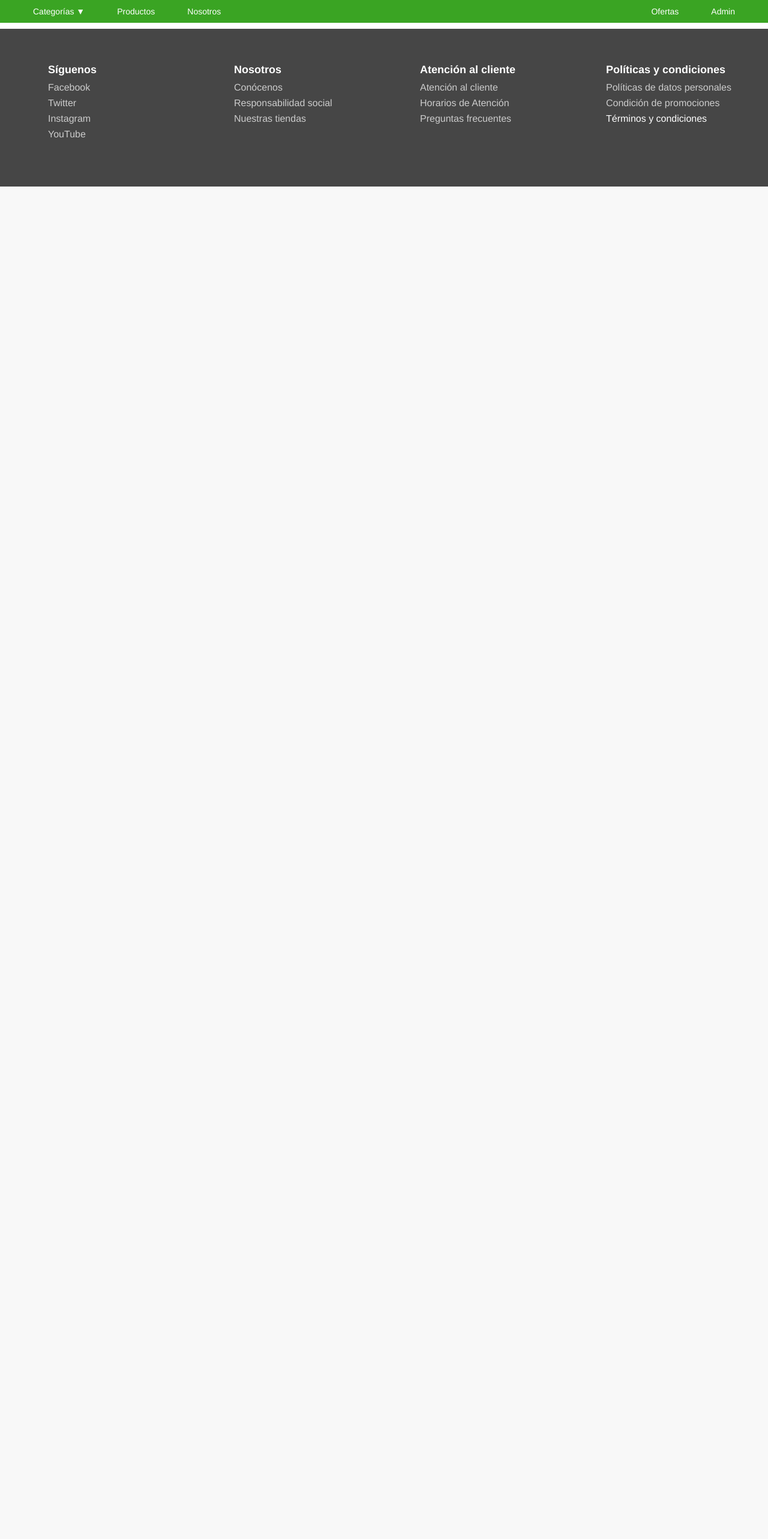
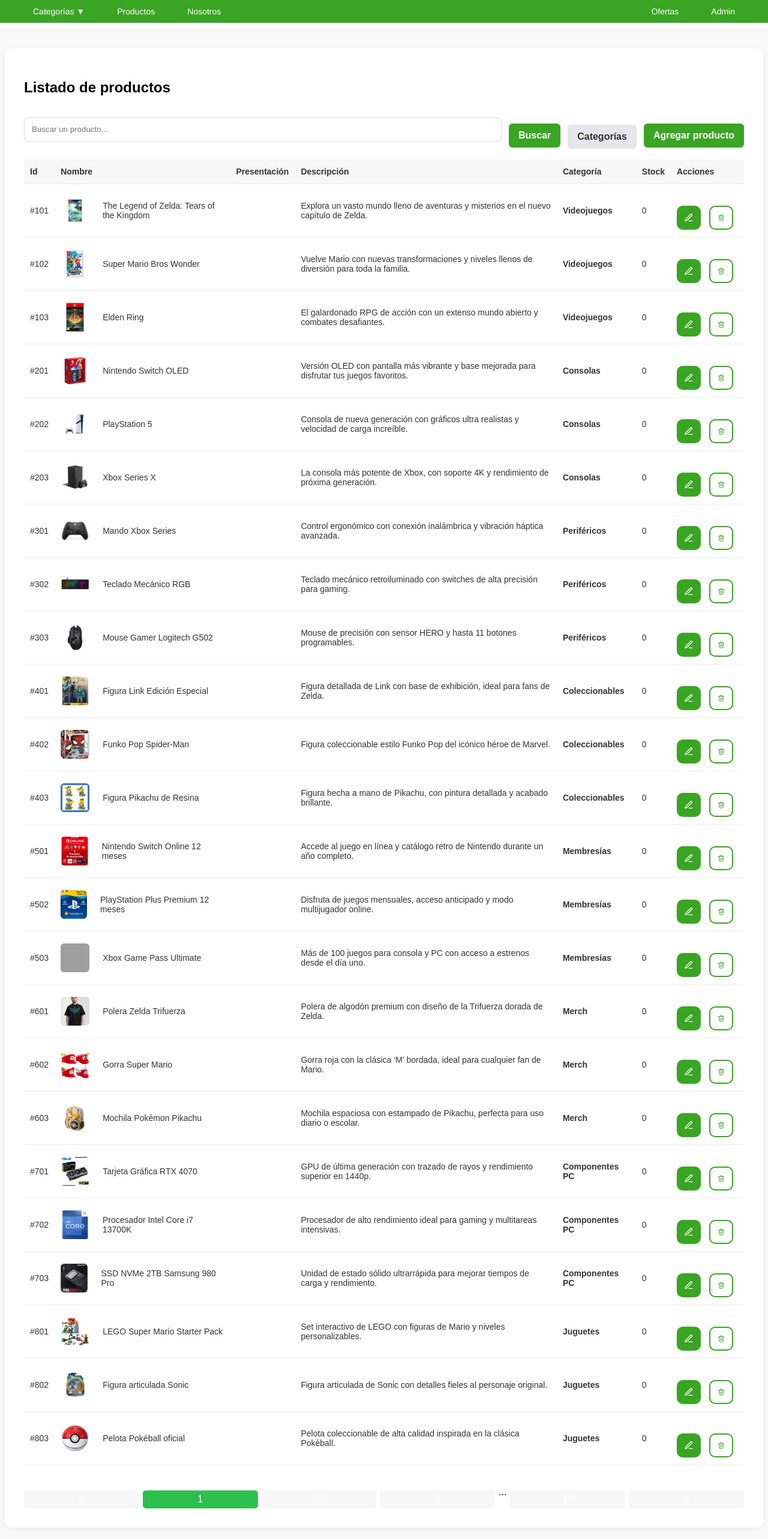
Before and after one commit to 20222515/PROYPROGWEB2025-2, a React (Vite) app in the folder PROYECTOPROGRAWEB2025-2/: page /admin/productos in a window 1280 px wide. Shown: the part 60-2626 px from the top of the page at 60% size. Before the commit the page ends 800 px from the top, so only its background shows below. Built offline with nearby package versions, Linux system fonts and the light colour scheme; grey boxes are pictures that could not be loaded.

Commit message:
WIP: admin product list, css y actualizaciones

```diff
--- a/PROYECTOPROGRAWEB2025-2/src/App.jsx
+++ b/PROYECTOPROGRAWEB2025-2/src/App.jsx
@@ -24,7 +24,7 @@
 import Pagoqr from "./components/Checkout/PagoQr.jsx";
 import PagoTarjeta from "./components/Checkout/PagoTarjeta.jsx";
 import PedidoCompleto from "./components/Checkout/CompraCompleta.jsx";
-
+import ProductosPage from "./pages/Admin/ProductosPage.jsx";
 export default function App() {
   return (
     <UserProvider>
@@ -51,12 +51,10 @@
 
               {/* Panel de administrador */}
               <Route path="/admin" element={<Admin />} />
+              <Route path="/admin/productos" element={<ProductosPage />} />
               <Route path="/admin/usuarios" element={<ListaUsuarios />} />
               <Route path="/admin/usuarios/:id" element={<UsuarioDetalle />} />
-              <Route
-                path="/admin/usuarios/:id/orden/:ordenId"
-                element={<DetalleOrden />}
-              />
+              <Route path="/admin/usuarios/:id/orden/:ordenId" element={<DetalleOrden />} />
               <Route path="/admin/ordenes" element={<ListaOrdenes />} />
               <Route path="/admin/ordenes/:id" element={<DetalleOrden />} />
 
--- a/PROYECTOPROGRAWEB2025-2/src/components/Admin/AdminOrders.jsx
+++ b/PROYECTOPROGRAWEB2025-2/src/components/Admin/AdminOrders.jsx
@@ -34,9 +34,8 @@
       <div className="orders-header">
         <h3>Listado de órdenes</h3>
         <div className="orders-actions">
-          <Link to="/productos" className="btn-ver-productos">
-            Ver productos
-          </Link>
+          <Link to="/admin/productos" className="btn-ver-productos">Ver productos</Link>
+          {/* keep a button that navigates to admin orders list for full view */}
           <button
             onClick={handleVerTodas}
             className="btn-ver-todas"
--- /dev/null
+++ b/PROYECTOPROGRAWEB2025-2/src/components/ProductListTable.css
@@ -0,0 +1,127 @@
+.product-list-table {
+  background: #fff;
+  border-radius: 12px;
+  padding: 32px;
+  box-shadow: 0 2px 8px rgba(0,0,0,0.06);
+  margin: 32px auto;
+  max-width: 1200px;
+}
+.product-list-table h2 {
+  font-size: 1.5rem;
+  font-weight: 700;
+  margin-bottom: 24px;
+}
+.table-actions {
+  display: flex;
+  gap: 12px;
+  margin-bottom: 18px;
+  align-items: center;
+  flex-wrap: wrap;
+}
+.product-list-table .table-actions .search-input {
+  flex: 1 1 240px; /* grow, shrink, base */
+  padding: 8px 12px;
+  border-radius: 6px;
+  border: 1px solid #ddd;
+  min-width: 160px;
+  box-sizing: border-box;
+  height: 40px;
+}
+
+/* Buttons inside the actions row should keep their natural width */
+.product-list-table .table-actions button {
+  flex: 0 0 auto;
+  width: auto;
+  padding: 8px 16px;
+  border-radius: 6px;
+  font-weight: 600;
+  cursor: pointer;
+  border: none;
+  display: inline-flex;
+  align-items: center;
+  justify-content: center;
+  height: 40px;
+  box-sizing: border-box;
+  line-height: 1;
+  vertical-align: middle;
+}
+
+.product-list-table .table-actions .btn-green {
+  background: #3AA423;
+  color: #fff;
+}
+
+.product-list-table .table-actions .btn-grey {
+  background: #e5e7eb;
+  color: #333;
+}
+.product-table {
+  width: 100%;
+  border-collapse: collapse;
+  margin-bottom: 18px;
+}
+.product-table th, .product-table td {
+  padding: 12px 10px;
+  border-bottom: 1px solid #eee;
+  text-align: left;
+}
+.product-table th {
+  background: #f7f7f7;
+  font-weight: 700;
+}
+.product-img {
+  width: 48px;
+  height: 48px;
+  object-fit: cover;
+  border-radius: 6px;
+  margin-right: 10px;
+  display: block;
+}
+.btn-edit, .btn-delete {
+  background: none;
+  border: none;
+  font-size: 18px;
+  cursor: pointer;
+  margin-right: 8px;
+  width: 40px;
+  height: 40px;
+  display: inline-flex;
+  align-items: center;
+  justify-content: center;
+  border-radius: 10px;
+  transition: transform 0.12s ease, box-shadow 0.12s ease;
+}
+.btn-edit {
+  /* green filled button with white icon */
+  background: #3AA423;
+  color: #fff;
+  box-shadow: 0 2px 6px rgba(58,164,35,0.12);
+}
+.btn-delete {
+  /* white button with green border and green icon */
+  background: #fff;
+  color: #3AA423;
+  border: 2px solid #3AA423;
+}
+
+.btn-edit:hover, .btn-delete:hover {
+  transform: translateY(-2px);
+  box-shadow: 0 6px 12px rgba(0,0,0,0.08);
+}
+.pagination {
+  display: flex;
+  gap: 6px;
+  align-items: center;
+  justify-content: flex-end;
+}
+.pagination button {
+  background: #f7f7f7;
+  border: none;
+  border-radius: 5px;
+  padding: 6px 12px;
+  cursor: pointer;
+}
+.pagination .active {
+  background: #2dbf4e;
+  color: #fff;
+}
--- /dev/null
+++ b/PROYECTOPROGRAWEB2025-2/src/components/ProductListTable.jsx
@@ -0,0 +1,93 @@
+import React from "react";
+import productos from "../data/productos";
+import "./ProductListTable.css";
+
+const ProductListTable = () => {
+  return (
+    <div className="product-list-table">
+      <h2>Listado de productos</h2>
+      <div className="table-actions">
+        <input type="text" placeholder="Buscar un producto..." className="search-input" />
+        <button className="btn-green">Buscar</button>
+        <button className="btn-grey">Categorías</button>
+        <button className="btn-green">Agregar producto</button>
+      </div>
+      <table className="product-table">
+        <thead>
+          <tr>
+            <th>Id</th>
+            <th>Nombre</th>
+            <th>Presentación</th>
+            <th>Descripción</th>
+            <th>Categoría</th>
+            <th>Stock</th>
+            <th>Acciones</th>
+          </tr>
+        </thead>
+        <tbody>
+          {productos.map((prod) => (
+            <tr key={prod.id}>
+              <td>#{prod.id}</td>
+              <td>
+                <div style={{ display: 'flex', alignItems: 'center', gap: '12px' }}>
+                  {(() => {
+                    const imgPath = prod.imagen
+                      ? (prod.imagen.startsWith("/") || prod.imagen.startsWith("http") ? prod.imagen : `/${prod.imagen}`)
+                      : "/unknown.jpg";
+                    return (
+                      <img
+                        src={imgPath}
+                        alt={prod.nombre}
+                        className="product-img"
+                        onError={(e) => {
+                          e.currentTarget.onerror = null;
+                          e.currentTarget.src = "/unknown.jpg";
+                        }}
+                      />
+                    );
+                  })()}
+                  <span>{prod.nombre}</span>
+                </div>
+              </td>
+              <td>{prod.presentacion || ""}</td>
+              <td>{prod.descripcion}</td>
+              <td><b>{prod.categoria}</b></td>
+              <td>{prod.stock ?? ""}</td>
+              <td>
+                <div style={{ display: 'flex', gap: '6px', justifyContent: 'center' }}>
+                  <button className="btn-edit" title="Editar producto" aria-label="Editar">
+                    <svg width="18" height="18" viewBox="0 0 24 24" fill="none" stroke="currentColor" strokeWidth="2" strokeLinecap="round" strokeLinejoin="round" xmlns="http://www.w3.org/2000/svg">
+                      <path d="M12 20h9" />
+                      <path d="M16.5 3.5a2.121 2.121 0 0 1 3 3L7 19l-4 1 1-4L16.5 3.5z" />
+                    </svg>
+                  </button>
+                  <button className="btn-delete" title="Eliminar producto" aria-label="Eliminar">
+                    <svg width="18" height="18" viewBox="0 0 24 24" fill="none" stroke="currentColor" strokeWidth="2" strokeLinecap="round" strokeLinejoin="round" xmlns="http://www.w3.org/2000/svg">
+                      <polyline points="3 6 5 6 21 6" />
+                      <path d="M19 6l-1 14a2 2 0 0 1-2 2H8a2 2 0 0 1-2-2L5 6" />
+                      <path d="M10 11v6" />
+                      <path d="M14 11v6" />
+                      <path d="M9 6V4a2 2 0 0 1 2-2h2a2 2 0 0 1 2 2v2" />
+                    </svg>
+                  </button>
+                </div>
+              </td>
+            </tr>
+          ))}
+        </tbody>
+      </table>
+      {/* Paginación (estructura lista) */}
+      <div className="pagination">
+        <button>{"<"}</button>
+        <button className="active">1</button>
+        <button>2</button>
+        <button>3</button>
+        <span>...</span>
+        <button>10</button>
+        <button>{">"}</button>
+      </div>
+    </div>
+  );
+};
+
+export default ProductListTable;
--- a/PROYECTOPROGRAWEB2025-2/src/data/productos.js
+++ b/PROYECTOPROGRAWEB2025-2/src/data/productos.js
@@ -5,7 +5,8 @@
     nombre: "The Legend of Zelda: Tears of the Kingdom",
     categoria: "Videojuegos",
     precio: 229.99,
-    imagen: "zelda.jpg",
+  imagen: "/zelda.jpg",
+    stock: 0,
     descripcion: "Explora un vasto mundo lleno de aventuras y misterios en el nuevo capítulo de Zelda."
   },
   {
@@ -13,7 +14,8 @@
     nombre: "Super Mario Bros Wonder",
     categoria: "Videojuegos",
     precio: 209.99,
-    imagen: "mario-wonder.jpg",
+  imagen: "/mario-wonder.jpg",
+    stock: 0,
     descripcion: "Vuelve Mario con nuevas transformaciones y niveles llenos de diversión para toda la familia."
   },
   {
@@ -21,7 +23,8 @@
     nombre: "Elden Ring",
     categoria: "Videojuegos",
     precio: 265.99,
-    imagen: "elden-ring.jpg",
+  imagen: "/elden-ring.jpg",
+    stock: 0,
     descripcion: "El galardonado RPG de acción con un extenso mundo abierto y combates desafiantes."
   },
 
@@ -31,7 +34,8 @@
     nombre: "Nintendo Switch OLED",
     categoria: "Consolas",
     precio: 1329.99,
-    imagen: "switch-oled.jpg",
+  imagen: "/switch-oled.jpg",
+    stock: 0,
     descripcion: "Versión OLED con pantalla más vibrante y base mejorada para disfrutar tus juegos favoritos."
   },
   {
@@ -39,7 +43,8 @@
     nombre: "PlayStation 5",
     categoria: "Consolas",
     precio: 2279.99,
-    imagen: "ps5.jpg",
+  imagen: "/ps5.jpg",
+    stock: 0,
     descripcion: "Consola de nueva generación con gráficos ultra realistas y velocidad de carga increíble."
   },
   {
@@ -47,7 +52,8 @@
     nombre: "Xbox Series X",
     categoria: "Consolas",
     precio: 2203.99,
-    imagen: "xbox-series-x.jpg",
+  imagen: "/xbox-series-x.jpg",
+    stock: 0,
     descripcion: "La consola más potente de Xbox, con soporte 4K y rendimiento de próxima generación."
   },
 
@@ -57,7 +63,8 @@
     nombre: "Mando Xbox Series",
     categoria: "Periféricos",
     precio: 949.99,
-    imagen: "xbox-controller.jpg",
+  imagen: "/xbox-controller.jpg",
+    stock: 0,
     descripcion: "Control ergonómico con conexión inalámbrica y vibración háptica avanzada."
   },
   {
@@ -65,7 +72,8 @@
     nombre: "Teclado Mecánico RGB",
     categoria: "Periféricos",
     precio: 493.99,
-    imagen: "teclado-rgb.jpg",
+  imagen: "/teclado-rgb.jpg",
+    stock: 0,
     descripcion: "Teclado mecánico retroiluminado con switches de alta precisión para gaming."
   },
   {
@@ -73,7 +81,8 @@
     nombre: "Mouse Gamer Logitech G502",
     categoria: "Periféricos",
     precio: 341.99,
-    imagen: "mouse-g502.jpg",
+  imagen: "/mouse-g502.jpg",
+    stock: 0,
     descripcion: "Mouse de precisión con sensor HERO y hasta 11 botones programables."
   },
 
@@ -83,7 +92,8 @@
     nombre: "Figura Link Edición Especial",
     categoria: "Coleccionables",
     precio: 151.99,
-    imagen: "link-figure.jpg",
+  imagen: "/link-figure.jpg",
+    stock: 0,
     descripcion: "Figura detallada de Link con base de exhibición, ideal para fans de Zelda."
   },
   {
@@ -91,7 +101,8 @@
     nombre: "Funko Pop Spider-Man",
     categoria: "Coleccionables",
     precio: 75.99,
-    imagen: "funko-spiderman.jpg",
+  imagen: "/funko-spiderman.jpg",
+    stock: 0,
     descripcion: "Figura coleccionable estilo Funko Pop del icónico héroe de Marvel."
   },
   {
@@ -99,7 +110,8 @@
     nombre: "Figura Pikachu de Resina",
     categoria: "Coleccionables",
     precio: 113.99,
-    imagen: "pikachu-figure.jpg",
+  imagen: "/pikachu-figure.jpg",
+    stock: 0,
     descripcion: "Figura hecha a mano de Pikachu, con pintura detallada y acabado brillante."
   },
 
@@ -109,7 +121,8 @@
     nombre: "Nintendo Switch Online 12 meses",
     categoria: "Membresías",
     precio: 151.99,
-    imagen: "nintendo-online.jpg",
+  imagen: "/nintendo-online.jpg",
+    stock: 0,
     descripcion: "Accede al juego en línea y catálogo retro de Nintendo durante un año completo."
   },
   {
@@ -117,7 +130,8 @@
     nombre: "PlayStation Plus Premium 12 meses",
     categoria: "Membresías",
     precio: 303.99,
-    imagen: "ps-plus.jpg",
+  imagen: "/ps-plus.jpg",
+    stock: 0,
     descripcion: "Disfruta de juegos mensuales, acceso anticipado y modo multijugador online."
   },
   {
@@ -125,7 +139,8 @@
     nombre: "Xbox Game Pass Ultimate",
     categoria: "Membresías",
     precio: 227.99,
-    imagen: "game-pass.jpg",
+  imagen: "/game-pass.jpg",
+    stock: 0,
     descripcion: "Más de 100 juegos para consola y PC con acceso a estrenos desde el día uno."
   },
 
@@ -135,7 +150,8 @@
     nombre: "Polera Zelda Trifuerza",
     categoria: "Merch",
     precio: 133.99,
-    imagen: "polera-zelda.jpg",
+  imagen: "/polera-zelda.jpg",
+    stock: 0,
     descripcion: "Polera de algodón premium con diseño de la Trifuerza dorada de Zelda."
   },
   {
@@ -143,7 +159,8 @@
     nombre: "Gorra Super Mario",
     categoria: "Merch",
     precio: 94.99,
-    imagen: "gorra-mario.jpg",
+  imagen: "/gorra-mario.jpg",
+    stock: 0,
     descripcion: "Gorra roja con la clásica ‘M’ bordada, ideal para cualquier fan de Mario."
   },
   {
@@ -151,7 +168,8 @@
     nombre: "Mochila Pokémon Pikachu",
     categoria: "Merch",
     precio: 189.99,
-    imagen: "mochila-pokemon.jpg",
+  imagen: "/mochila-pokemon.jpg",
+    stock: 0,
     descripcion: "Mochila espaciosa con estampado de Pikachu, perfecta para uso diario o escolar."
   },
 
@@ -161,7 +179,8 @@
     nombre: "Tarjeta Gráfica RTX 4070",
     categoria: "Componentes PC",
     precio: 3039.99,
-    imagen: "rtx4070.jpg",
+  imagen: "/rtx4070.jpg",
+    stock: 0,
     descripcion: "GPU de última generación con trazado de rayos y rendimiento superior en 1440p."
   },
   {
@@ -169,7 +188,8 @@
     nombre: "Procesador Intel Core i7 13700K",
     categoria: "Componentes PC",
     precio: 1633.99,
-    imagen: "intel-i7.jpg",
+  imagen: "/intel-i7.jpg",
+    stock: 0,
     descripcion: "Procesador de alto rendimiento ideal para gaming y multitareas intensivas."
   },
   {
@@ -177,7 +197,8 @@
     nombre: "SSD NVMe 2TB Samsung 980 Pro",
     categoria: "Componentes PC",
     precio: 873.99,
-    imagen: "ssd-980pro.jpg",
+  imagen: "/ssd-980pro.jpg",
+    stock: 0,
     descripcion: "Unidad de estado sólido ultrarrápida para mejorar tiempos de carga y rendimiento."
   },
 
@@ -187,7 +208,8 @@
     nombre: "LEGO Super Mario Starter Pack",
     categoria: "Juguetes",
     precio: 265.99,
-    imagen: "lego-mario.jpg",
+  imagen: "/lego-mario.jpg",
+    stock: 0,
     descripcion: "Set interactivo de LEGO con figuras de Mario y niveles personalizables."
   },
   {
@@ -195,7 +217,8 @@
     nombre: "Figura articulada Sonic",
     categoria: "Juguetes",
     precio: 94.99,
-    imagen: "sonic-figure.jpg",
+  imagen: "/sonic-figure.jpg",
+    stock: 0,
     descripcion: "Figura articulada de Sonic con detalles fieles al personaje original."
   },
   {
@@ -203,7 +226,8 @@
     nombre: "Pelota Pokéball oficial",
     categoria: "Juguetes",
     precio: 56.99,
-    imagen: "pokeball.jpg",
+  imagen: "/pokeball.jpg",
+    stock: 0,
     descripcion: "Pelota coleccionable de alta calidad inspirada en la clásica Pokéball."
   }
 ];
--- /dev/null
+++ b/PROYECTOPROGRAWEB2025-2/src/pages/Admin/ProductosPage.jsx
@@ -0,0 +1,12 @@
+import React from "react";
+import ProductListTable from "../../components/ProductListTable";
+
+const ProductosPage = () => {
+  return (
+    <main>
+      <ProductListTable />
+    </main>
+  );
+};
+
+export default ProductosPage;
```
